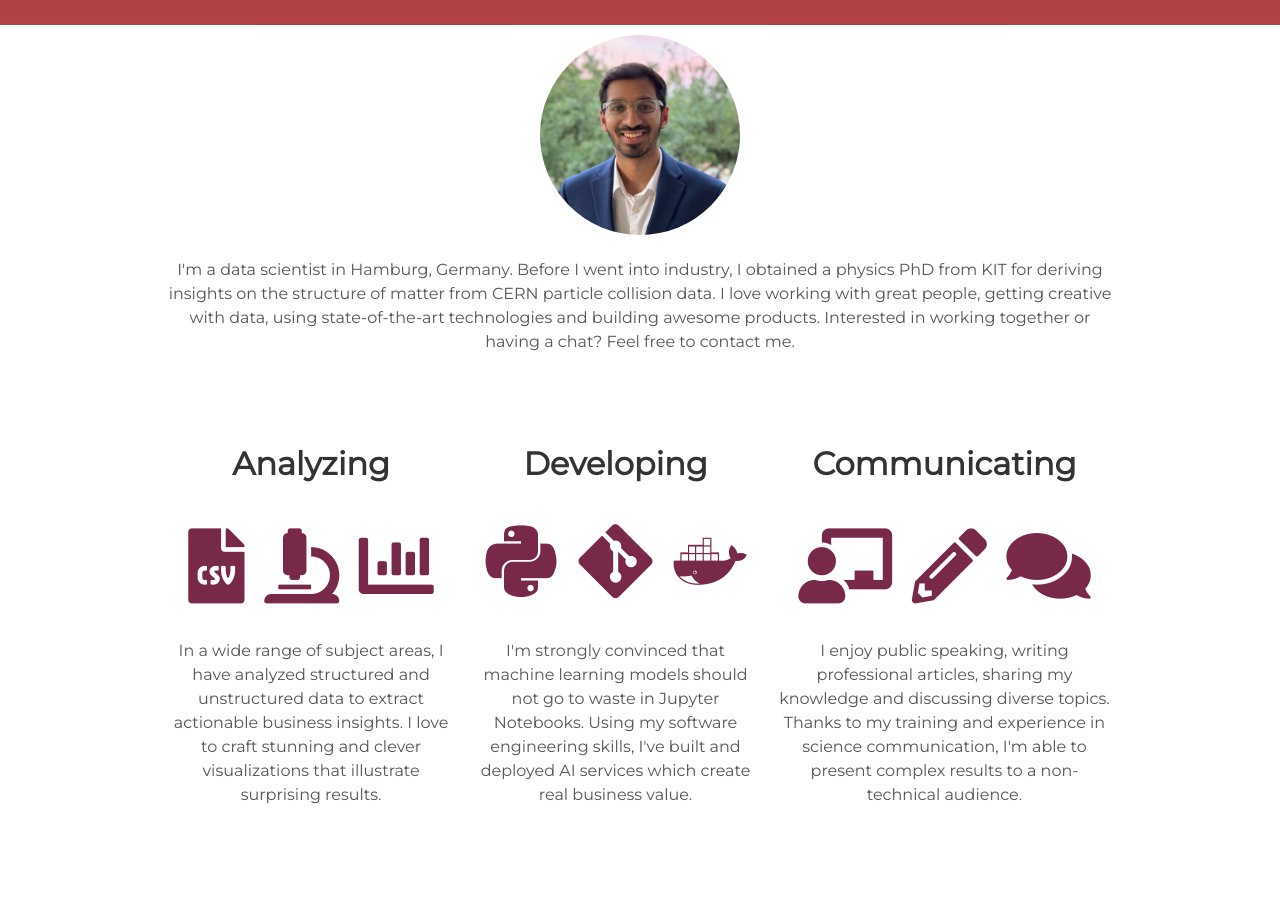
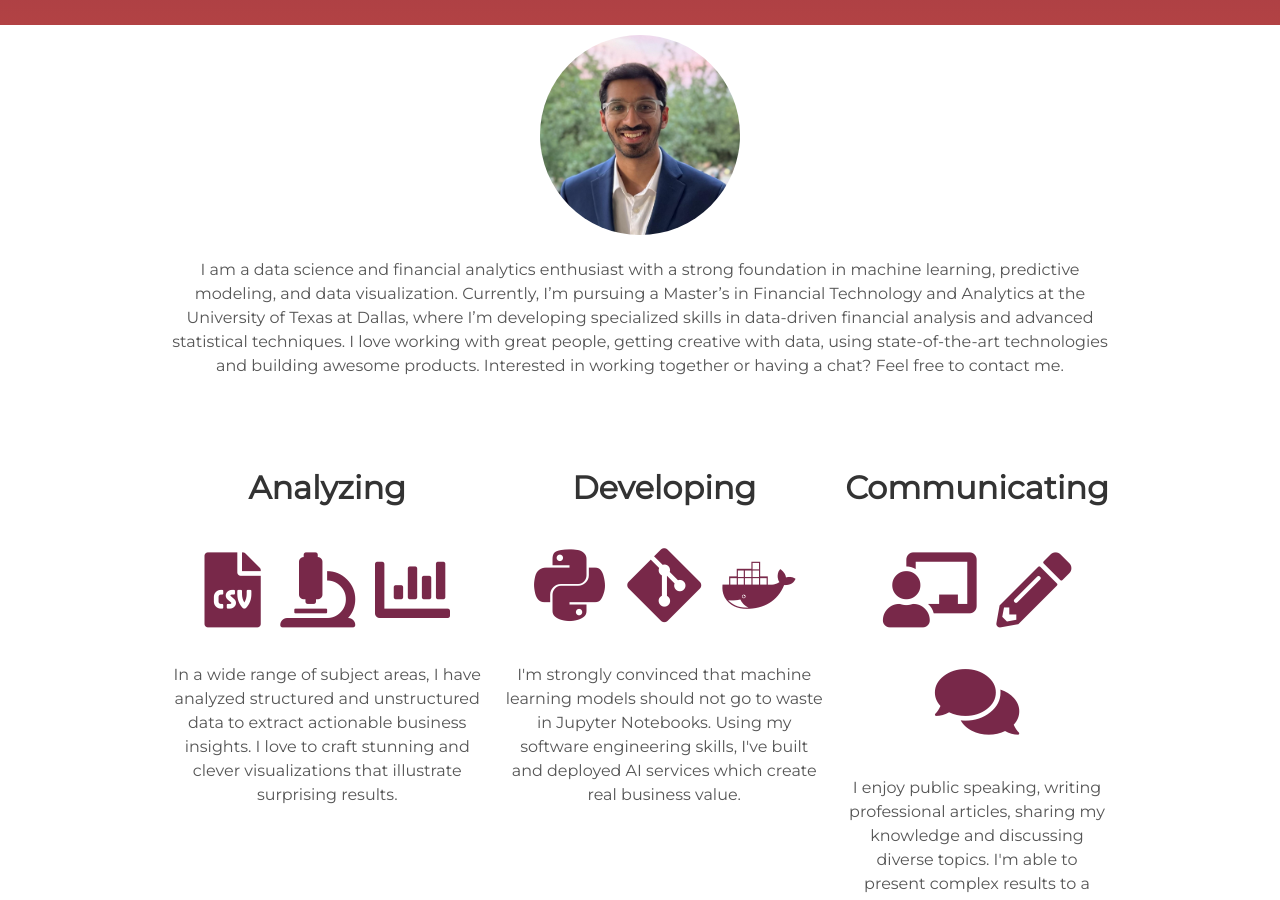
Before and after one commit to ViswaBonam/viswabonam.github.io, a Jekyll site: the page built from index.html, in a window 1280 px wide and 900 px high, scrolled down 875 px. Built offline with Jekyll 4.4.1, drawn with Linux system fonts in a browser that asks for light colours; some of the changed text lies outside the part shown.

Commit message:
Update about.html

```diff
--- a/_includes/about.html
+++ b/_includes/about.html
@@ -4,8 +4,7 @@
 
  <div class="user-details">
   <p>
-  I'm a data scientist in Hamburg, Germany.
-  Before I went into industry, I obtained a physics PhD from KIT for deriving insights on the structure of matter from CERN particle collision data.
+  I am a data science and financial analytics enthusiast with a strong foundation in machine learning, predictive modeling, and data visualization. Currently, I’m pursuing a Master’s in Financial Technology and Analytics at the University of Texas at Dallas, where I’m developing specialized skills in data-driven financial analysis and advanced statistical techniques.
   I love working with great people, getting creative with data, using state-of-the-art technologies and building awesome products.
   Interested in working together or having a chat? Feel free to contact me. </p>
 </div>
@@ -45,7 +44,7 @@
     </div>
     <p>
       I enjoy public speaking, writing professional articles, sharing my knowledge and discussing diverse topics.
-      Thanks to my training and experience in science communication, I'm able to present complex results to a non-technical audience.
+      I'm able to present complex results to a non-technical audience.
     </p>
   </div>
 </div>
```
